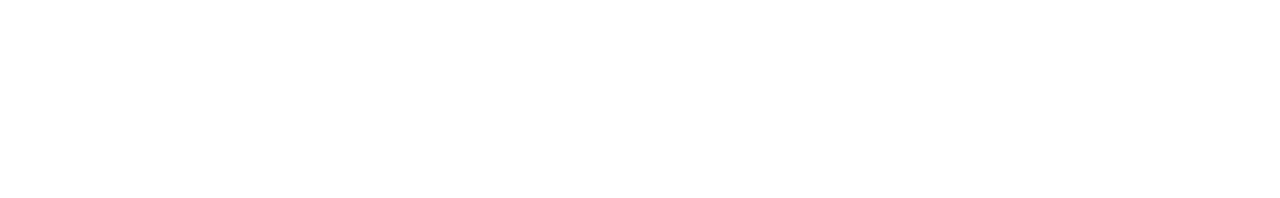
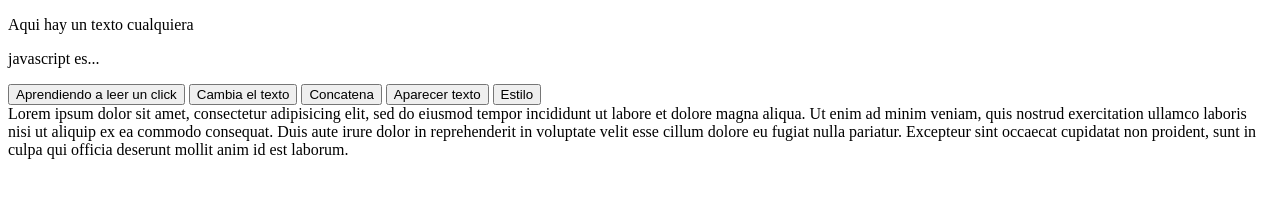
Before and after one commit to donaldofndz/claseJS, a plain HTML site: page lunes/index.html in a window 1280 px wide. Drawn offline with Linux system fonts and the light colour scheme.

Commit message:
Clase Lunes inicio lista

```diff
--- a/lunes/index.html
+++ b/lunes/index.html
@@ -2,9 +2,134 @@
 <html>
   <head>
     <meta charset="utf-8">
-    <title></title>
+    <title> JS Lunes </title>
   </head>
   <body>
 
+    <!--
+
+    PRIMER EJEMPLO
+    Probando JS
+    <button type="button" name="button"  onclick="alert('Hola')">Dame Click</button>
+    -->
+
+
+    <!-- Usamos id, porque solo podemos tener un elemneto con un id-->
+
+
+
+
+    <p id="texto">Aqui hay un texto cualquiera</p>
+
+    <p id="Concatenar">javascript es... </p>
+
+    <button type="button" name="button" id="boton2">Aprendiendo a leer un click</button>
+
+    <button type="button" name="button" id="CambiaTexto"> Cambia el texto </button>
+
+    <button type="button" name="button" id="Conca">Concatena</button>
+
+    <button type="button" name="button" id="aparecer">Aparecer texto</button>
+
+
+    <button type="button" id="estilo" >Estilo</button>
+
+    <div id="divfantasma"></div>
+
+    <div id="2fantasma">
+      Lorem ipsum dolor sit amet, consectetur adipisicing elit, sed do eiusmod tempor incididunt ut labore et dolore magna aliqua. Ut enim ad minim veniam, quis nostrud exercitation ullamco laboris nisi ut aliquip ex ea commodo consequat. Duis aute irure dolor in reprehenderit in voluptate velit esse cillum dolore eu fugiat nulla pariatur. Excepteur sint occaecat cupidatat non proident, sunt in culpa qui officia deserunt mollit anim id est laborum.
+    </div>
+
+
+
+
+    <script type="text/javascript">
+
+
+    /*
+      SEGUNDO EJEMPLO
+
+      //documento es para todo el documento
+      //el punto es para un subelemento
+      // y vamos a tener el elemento por su id
+      //innerHTML obtiene lo que contiene la etiqueta
+
+          //ejemplo de obtener el elemento
+      //alert(document.getElementById("texto").innerHTML);
+
+      document.getElementById("texto").innerHTML="Lo remplazamos por otro texto";
+    */
+
+    /*
+      FUNCION CLICK
+
+
+      TERCER EJEMPLO
+    document.getElementById("boton2").onclick=function(){
+      alert("Hola Chicos");
+    }
+    */
+
+
+    /*
+      REEMPLAZAR UN TEXTO POR OTRO
+
+
+      CUARTO EJEMPLO
+
+    document.getElementById("CambiaTexto").onclick=function(){
+
+      document.getElementById("texto").innerHTML="Estamos remplazando este texto por otro";
+
+    }
+
+    */
+
+    /*
+
+      CONCATENAR CADENAR
+
+      QUINTO EJEMPLO
+
+
+
+
+    document.getElementById("Conca").onclick=function(){
+
+      document.getElementById("Concatenar").innerHTML+="Genial!";
+
+      }
+  */
+
+
+  /*
+    APARECER TEXTO
+
+      SEXTO EJEMPLO
+
+
+    document.getElementById("aparecer").onclick=function(){
+
+      document.getElementById("divfantasma").innerHTML="Este es el div fantasma";
+    }
+
+  */
+
+
+
+  /*
+    ALTERAR STYLOS
+    RECORDAR QUE ES ID
+
+
+
+  document.getElementById("estilo").onclick=function(){
+
+    document.getElementById("2fantasma").style.display = "none";
+  }
+*/
+
+    </script>
+
   </body>
 </html>
```
